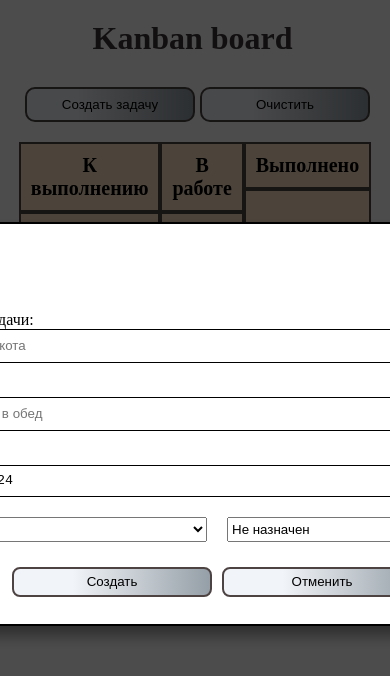
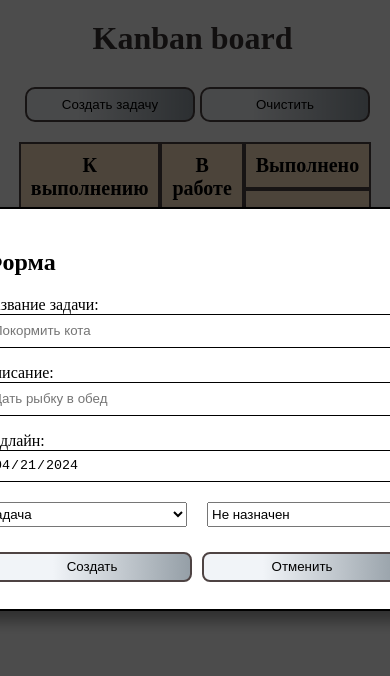
Before and after one commit to Viacheslav89/kanban, a Vue app: page / in a window 390 px wide. Both pictures are taken after a click on the button "Создать задачу". Shown: the top 676 px of the page. Built offline with nearby package versions, Linux system fonts and the light colour scheme.

Commit message:
media form

```diff
--- a/src/components/AppForm.vue
+++ b/src/components/AppForm.vue
@@ -151,4 +151,26 @@ const closerForm = () => {
   height: 30px;
   width: 200px;
 }
+
+
+@media screen and (max-width: 770px) {
+  .form__wrapper {
+    width: 530px;
+    margin: -210px 0 0 -285px;
+  }
+}
+
+@media screen and (max-width: 620px) {
+  .form__wrapper {
+    width: 480px;
+    margin: -215px 0 0 -260px;
+  }
+}
+
+@media screen and (max-width: 550px) {
+  .form__wrapper {
+    width: 430px;
+    margin: -215px 0 0 -235px;
+  }
+}
 </style>
```
